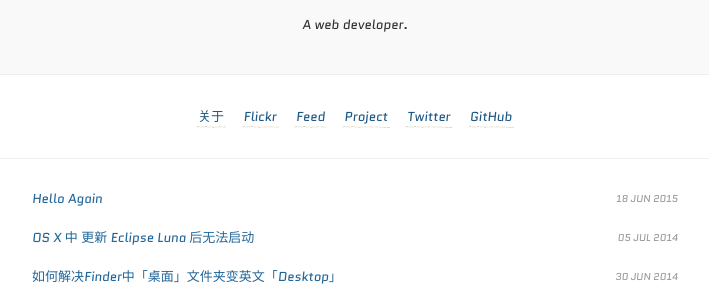
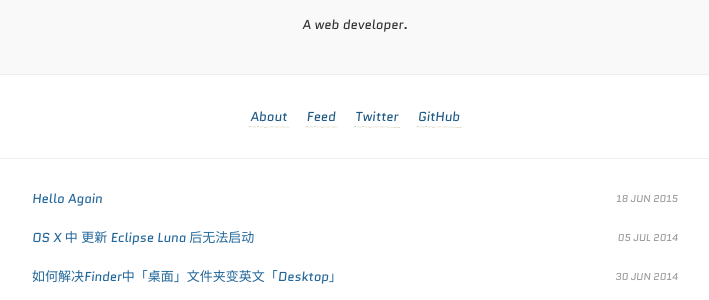
Before and after one commit to YellowDi/yellowdi.github.com, a Jekyll site: the page built from index.html, in a window 1280 px wide. Shown: the part 129-429 px from the top of the page, without its empty margins (285-994 px from the left). Built offline with Jekyll 4.4.1, drawn with Linux system fonts in a browser that asks for light colours; Markdown is read by kramdown in place of the engine named in the settings.

Commit message:
look cool

```diff
--- a/_config.yml
+++ b/_config.yml
@@ -7,16 +7,10 @@ disqus_shortname: YellowDi
 google_analytics_id: # set tracking, UA-XXXX-Y.
 
 links:
-  - name:         关于
+  - name:         About
     url:          /about
-  - name:         Flickr
-    url:          https://www.flickr.com/photos/r2do/
-    external:     true
   - name:         Feed
     url:          /feed.xml
-  - name:         Project
-    url:          http://simcity.pro
-    external:     true
   - name:         Twitter
     url:          http://twitter.com/YellowDi
     external:     true
```
